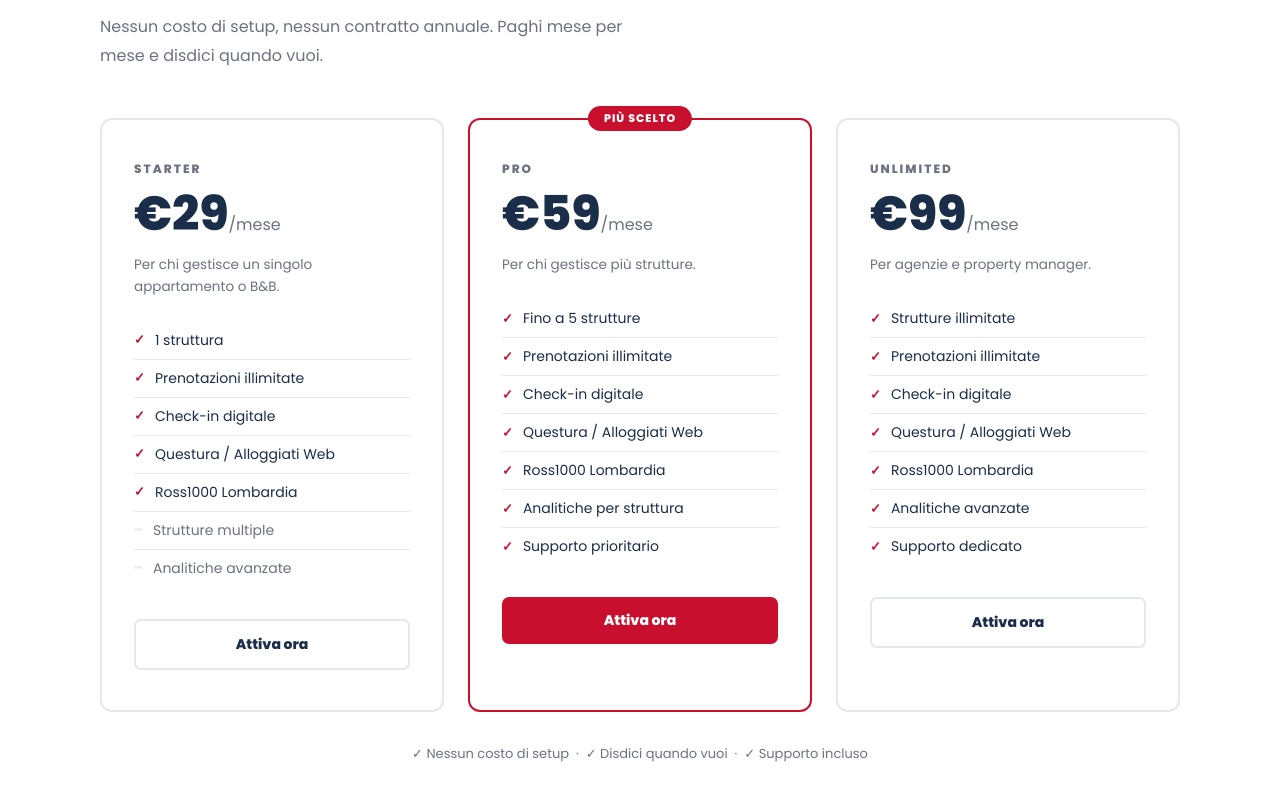
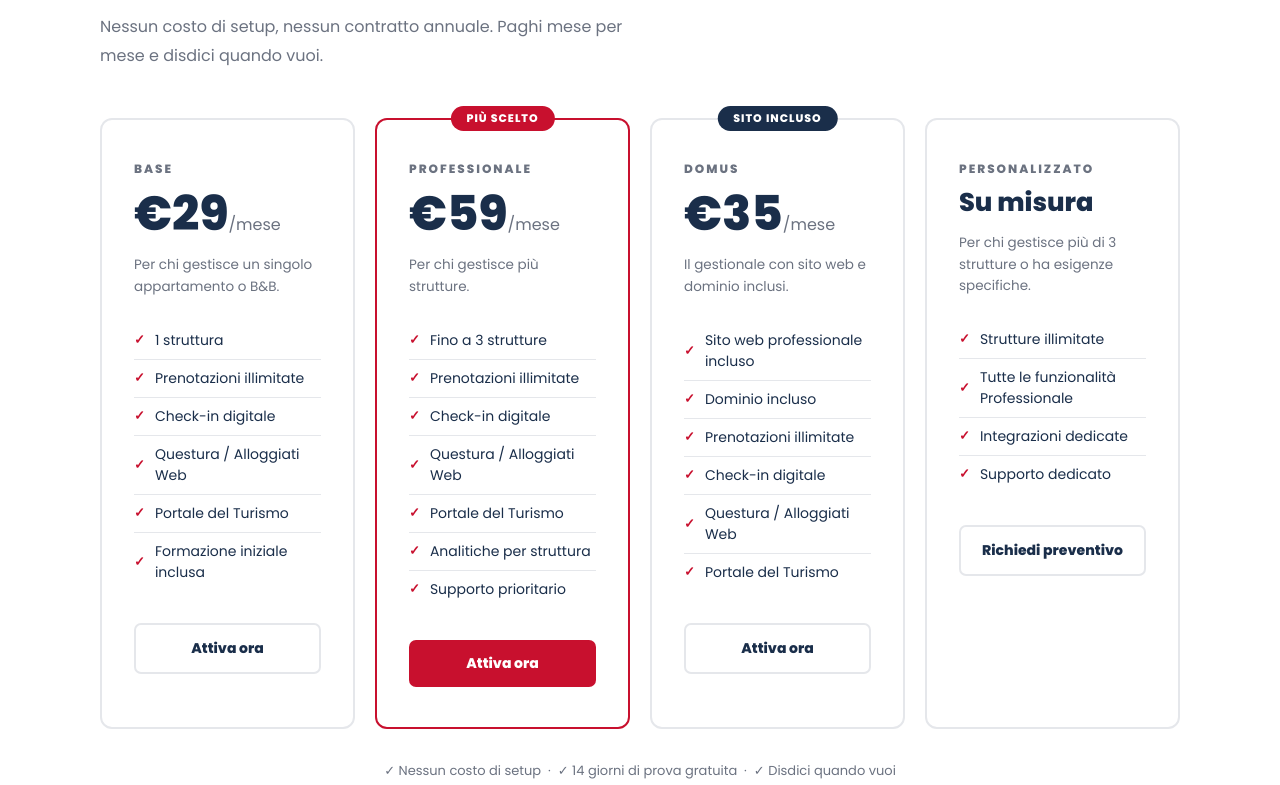
Before and after one commit to gervaantonio29-lang/gestaway, a website: page public/index.html in a window 1280 px wide. Shown: the part 2926-3711 px from the top of the page. Drawn offline with Linux system fonts and the light colour scheme.

Commit message:
Update index.html

```diff
--- a/public/index.html
+++ b/public/index.html
@@ -67,7 +67,7 @@ nav{position:fixed;top:0;left:0;right:0;z-index:100;background:var(--navy);paddi
 
 /* PRICING */
 .pricing{background:white;padding:6rem 2rem}
-.pricing-grid{display:grid;grid-template-columns:repeat(3,1fr);gap:24px;margin-top:3rem}
+.pricing-grid{display:grid;grid-template-columns:repeat(4,1fr);gap:20px;margin-top:3rem}
 .price-card{border:2px solid var(--border);border-radius:12px;padding:2.5rem 2rem;position:relative;transition:all 0.2s}
 .price-card:hover{transform:translateY(-3px);box-shadow:0 12px 40px rgba(26,46,74,0.1)}
 .price-card.featured{border-color:var(--red)}
@@ -114,12 +114,12 @@ footer{background:var(--navy);color:rgba(255,255,255,0.45);padding:3rem 2rem}
 .footer-links a:hover{color:white}
 
 @media(max-width:900px){
-  .features-grid,.pricing-grid,.int-grid{grid-template-columns:1fr 1fr}
-  .pricing-grid{max-width:480px;margin-left:auto;margin-right:auto;margin-top:3rem}
+  .features-grid,.int-grid{grid-template-columns:1fr 1fr}
+  .pricing-grid{grid-template-columns:1fr 1fr;max-width:620px;margin-left:auto;margin-right:auto;margin-top:3rem}
 }
 @media(max-width:600px){
   .nav-links,.nav-cta{display:none}
-  .features-grid,.int-grid{grid-template-columns:1fr}
+  .features-grid,.int-grid,.pricing-grid{grid-template-columns:1fr}
   .trust-items{gap:1.5rem}
   .footer-inner{flex-direction:column;text-align:center}
 }
@@ -222,7 +222,7 @@ footer{background:var(--navy);color:rgba(255,255,255,0.45);padding:3rem 2rem}
     <p class="section-desc">Nessun costo di setup, nessun contratto annuale. Paghi mese per mese e disdici quando vuoi.</p>
     <div class="pricing-grid">
       <div class="price-card">
-        <div class="price-name">Starter</div>
+        <div class="price-name">Base</div>
         <div class="price-amount">€29<span>/mese</span></div>
         <div class="price-desc">Per chi gestisce un singolo appartamento o B&B.</div>
         <ul class="price-features">
@@ -230,45 +230,56 @@ footer{background:var(--navy);color:rgba(255,255,255,0.45);padding:3rem 2rem}
           <li>Prenotazioni illimitate</li>
           <li>Check-in digitale</li>
           <li>Questura / Alloggiati Web</li>
-          <li>Ross1000 Lombardia</li>
-          <li class="price-no">Strutture multiple</li>
-          <li class="price-no">Analitiche avanzate</li>
+          <li>Portale del Turismo</li>
+          <li>Formazione iniziale inclusa</li>
         </ul>
         <a href="/attiva" class="btn-plan btn-plan-outline">Attiva ora</a>
       </div>
       <div class="price-card featured">
         <div class="price-badge">Più scelto</div>
-        <div class="price-name">Pro</div>
+        <div class="price-name">Professionale</div>
         <div class="price-amount">€59<span>/mese</span></div>
         <div class="price-desc">Per chi gestisce più strutture.</div>
         <ul class="price-features">
-          <li>Fino a 5 strutture</li>
+          <li>Fino a 3 strutture</li>
           <li>Prenotazioni illimitate</li>
           <li>Check-in digitale</li>
           <li>Questura / Alloggiati Web</li>
-          <li>Ross1000 Lombardia</li>
+          <li>Portale del Turismo</li>
           <li>Analitiche per struttura</li>
           <li>Supporto prioritario</li>
         </ul>
         <a href="/attiva" class="btn-plan btn-plan-red">Attiva ora</a>
       </div>
       <div class="price-card">
-        <div class="price-name">Unlimited</div>
-        <div class="price-amount">€99<span>/mese</span></div>
-        <div class="price-desc">Per agenzie e property manager.</div>
+        <div class="price-badge" style="background:var(--navy)">Sito incluso</div>
+        <div class="price-name">Domus</div>
+        <div class="price-amount">€35<span>/mese</span></div>
+        <div class="price-desc">Il gestionale con sito web e dominio inclusi.</div>
         <ul class="price-features">
-          <li>Strutture illimitate</li>
+          <li>Sito web professionale incluso</li>
+          <li>Dominio incluso</li>
           <li>Prenotazioni illimitate</li>
           <li>Check-in digitale</li>
           <li>Questura / Alloggiati Web</li>
-          <li>Ross1000 Lombardia</li>
-          <li>Analitiche avanzate</li>
-          <li>Supporto dedicato</li>
+          <li>Portale del Turismo</li>
         </ul>
         <a href="/attiva" class="btn-plan btn-plan-outline">Attiva ora</a>
       </div>
+      <div class="price-card">
+        <div class="price-name">Personalizzato</div>
+        <div class="price-amount" style="font-size:1.6rem">Su misura</div>
+        <div class="price-desc">Per chi gestisce più di 3 strutture o ha esigenze specifiche.</div>
+        <ul class="price-features">
+          <li>Strutture illimitate</li>
+          <li>Tutte le funzionalità Professionale</li>
+          <li>Integrazioni dedicate</li>
+          <li>Supporto dedicato</li>
+        </ul>
+        <a href="mailto:info@gestaway.com?subject=Richiesta%20piano%20Personalizzato%20Gestaway" class="btn-plan btn-plan-outline">Richiedi preventivo</a>
+      </div>
     </div>
-    <p class="price-note">✓ Nessun costo di setup &nbsp;·&nbsp; ✓ Disdici quando vuoi &nbsp;·&nbsp; ✓ Supporto incluso</p>
+    <p class="price-note">✓ Nessun costo di setup &nbsp;·&nbsp; ✓ 14 giorni di prova gratuita &nbsp;·&nbsp; ✓ Disdici quando vuoi</p>
   </div>
 </section>
 
```
